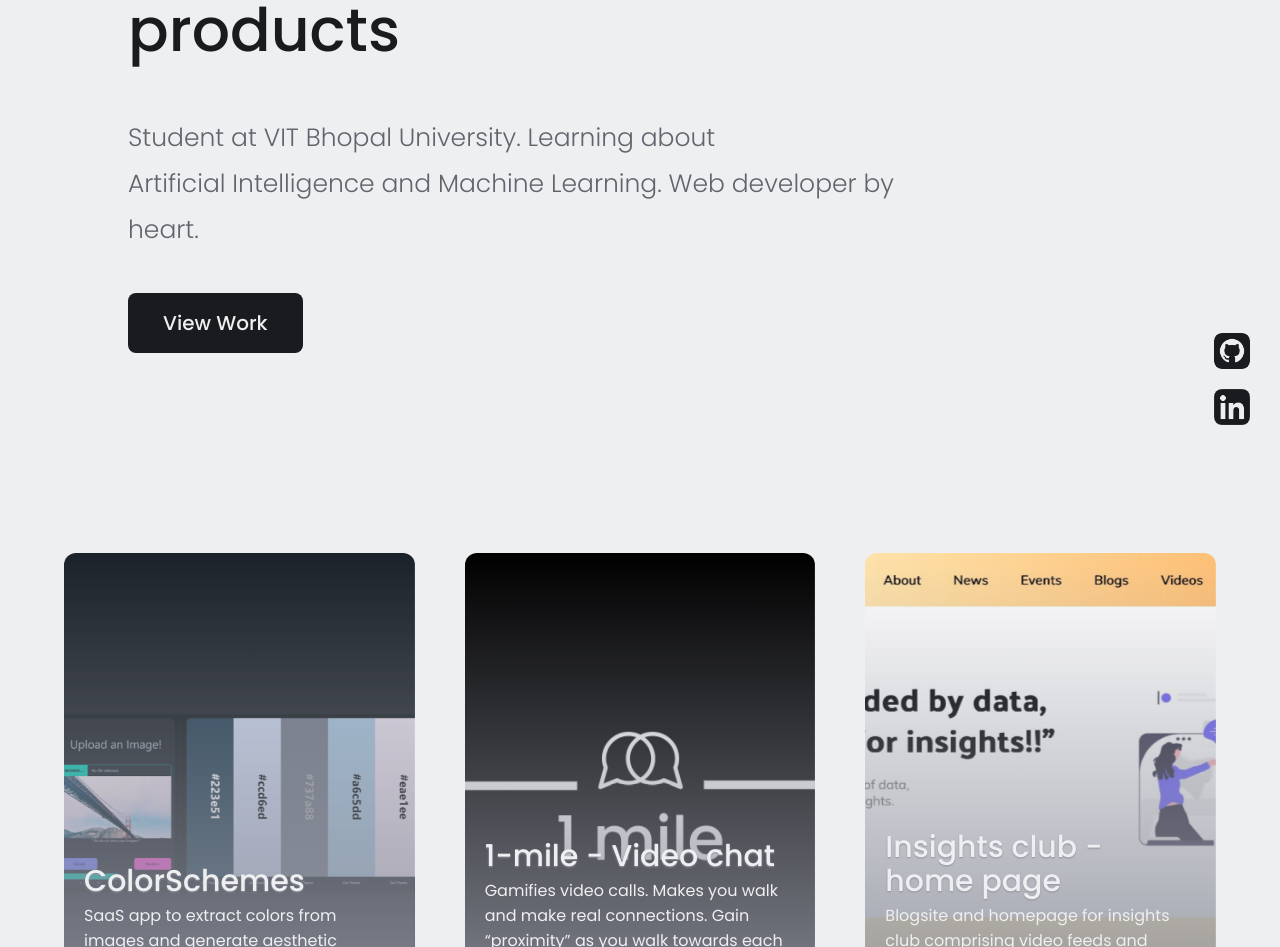
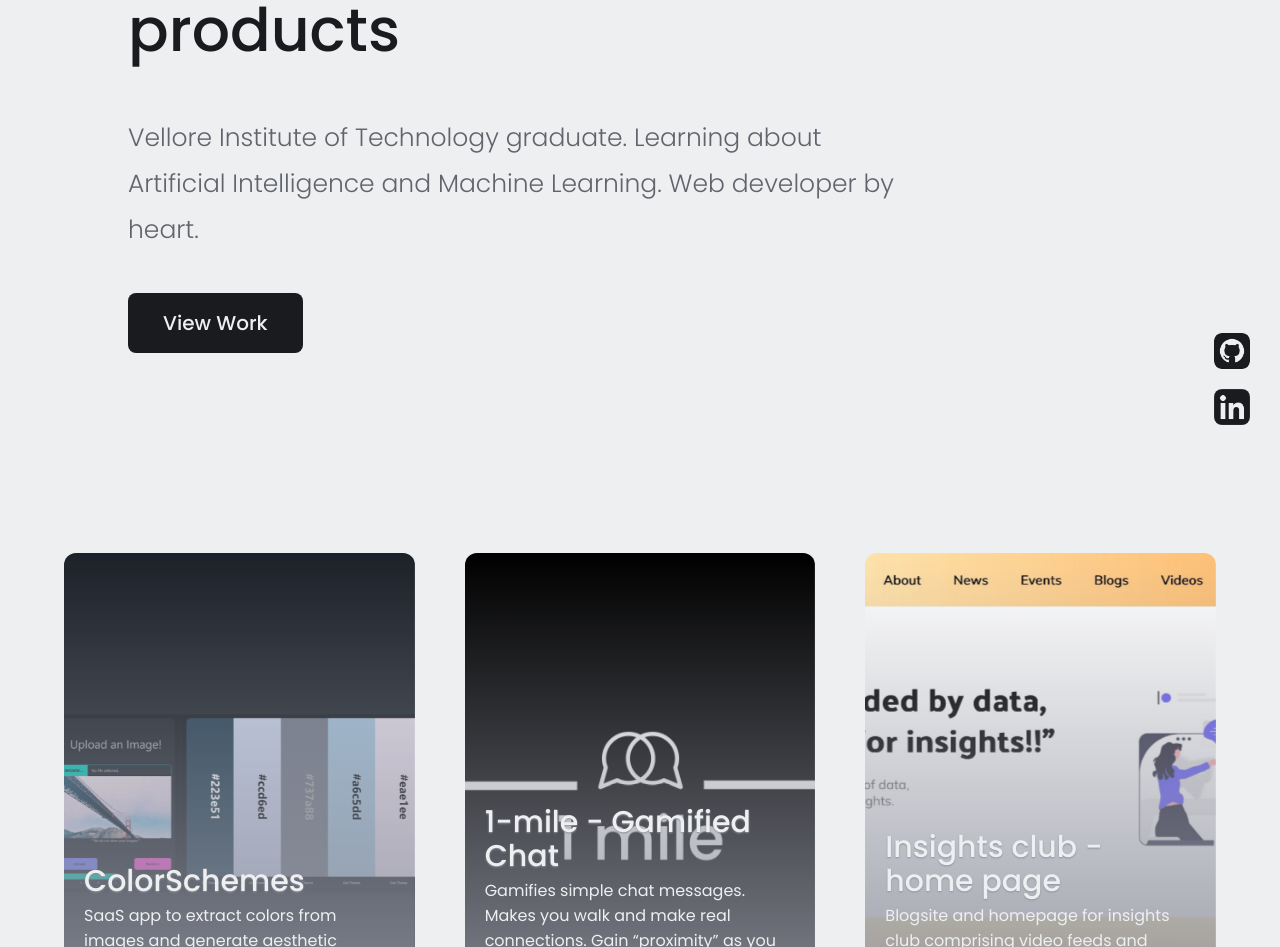
Before and after one commit to yvs2701/yashv-portfolio, a Next.js app: page /projects in a window 1280 px wide. Shown: the part 345-1292 px from the top of the page. Built offline with nearby package versions, Linux system fonts and the light colour scheme; no server answers.

Commit message:
updated about and project details

```diff
--- a/pages/index.js
+++ b/pages/index.js
@@ -51,7 +51,7 @@ export default function Home() {
               Always up for a challenge, I&nbsp;have juggled a lot of programming languages and experienced a wide variety of domains ranging from ML to Web and App development. As a sophomore I&nbsp;started working as trainee and intern at Kavya Softech pvt. ltd. under the supervision of a mentor and completed the allotted industry work revolving around React and MERN stack.
               <br />
               <br />
-              Later as a senior in my undergraduates, I&nbsp;was&nbsp;a Salesforce trainee at PricewaterhouseCoopers (PwC) and got to know about the admin functionalities of the tool. In the same year I&nbsp;bagged a placement offer at Accenture as an AEH developer.
+              Later as a senior in my undergraduates, I&nbsp;was&nbsp;a Salesforce trainee at PricewaterhouseCoopers (PwC). After graduation, I&nbsp;joined as a Software Engineer at Accenture Technology Solutions.
             </p>
 
             <ul className={styles.skills}>{skills.map((skill, index) => <li key={index}> {skill} </li>)} </ul>
--- a/pages/projects.js
+++ b/pages/projects.js
@@ -28,9 +28,9 @@ const prjs = [
   },
   {
     photo: one_mile,
-    link: 'https://github.com/yvs2701/1-mile',
-    title: '1-mile - Video chat',
-    description: 'Gamifies video calls. Makes you walk and make real connections. Gain “proximity” as you walk towards each other.'
+    link: 'https://github.com/yvs2701/1-mile-reboot',
+    title: '1-mile - Gamified Chat',
+    description: 'Gamifies simple chat messages. Makes you walk and make real connections. Gain “proximity” as you walk towards each other.'
   },
   {
     photo: insights,
@@ -141,7 +141,7 @@ export default function Projects() {
             {/* &#8209; is the non-breaking hyphen ("-") character */}
           </h1>
           <h2 className={styles.subtitle + ' ' + poppins.className}>
-            Student at VIT&nbsp;Bhopal&nbsp;University. Learning about Artificial&nbsp;Intelligence and Machine&nbsp;Learning. Web&nbsp;developer by heart.
+            Vellore&nbsp;Institute of Technology graduate. Learning about Artificial&nbsp;Intelligence and Machine&nbsp;Learning. Web&nbsp;developer by heart.
           </h2>
           <Link href="#work-grid" className={styles.scrollBtn + ' ' + poppins.className} scroll={false}>View Work</Link>
 
```
